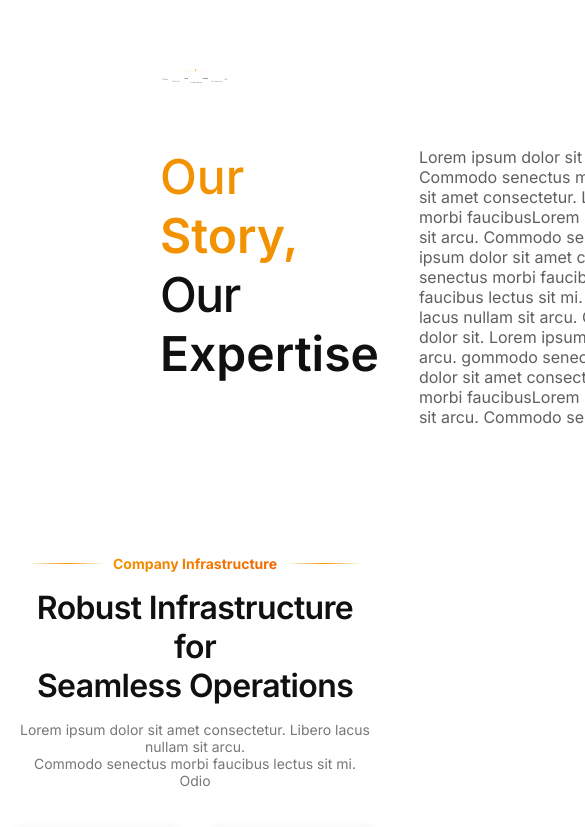
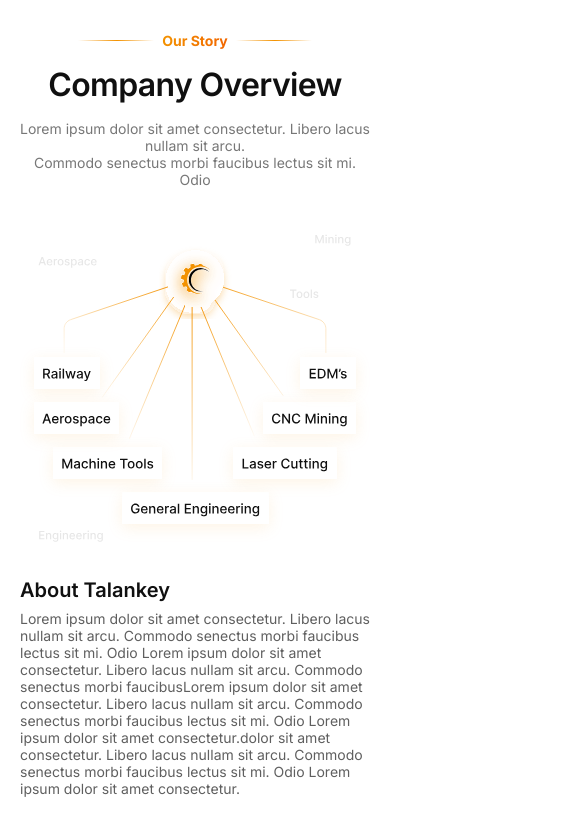
Before and after one commit to koiosengg/Talankey, a React (Vite) app: page /about in a window 390 px wide. Shown: the part 860-1687 px from the top of the page, 585 px wide, since content can reach past the window. Built offline with nearby package versions, Linux system fonts and the light colour scheme.

Commit message:
About Page Responsive Done

```diff
--- a/src/components/About.jsx
+++ b/src/components/About.jsx
@@ -1,6 +1,7 @@
 import React from "react";
 import AboutBanner from "../assets/About/AboutBanner.svg";
 import AboutBannerBelow from "../assets/About/AboutBannerBelow.svg";
+import MobileAboutBannerBelow from "../assets/About/MobileAboutBannerBelow.svg";
 import AboutTestImg from "../assets/About/Talankey aboutTestImg.jfif";
 import Journey from "./Journey";
 import Gallery from "./Gallery";
@@ -50,6 +51,39 @@
             consectetur. Libero lacus nullam sit arcu. Commodo senectus morbi
             faucibus lectus sit{" "}
           </p>
+        </div>
+      </div>
+      <div className="infoContainer mobileAboutBannerBelow mobile">
+        <div className="infoContainerHeading">
+          <div className="subHeading">
+            <div className="headingLine"></div>
+            <p>Our Story</p>
+            <div className="headingLine"></div>
+          </div>
+          <div className="heading">
+            <h2>Company Overview</h2>
+            <p>
+              Lorem ipsum dolor sit amet consectetur. Libero lacus nullam sit
+              arcu.<br></br> Commodo senectus morbi faucibus lectus sit mi. Odio{" "}
+            </p>
+          </div>
+        </div>
+        <div className="infoContainerDiv">
+          <img src={MobileAboutBannerBelow}></img>
+          <div className="heading">
+            <h4>About Talankey</h4>
+            <p>
+              Lorem ipsum dolor sit amet consectetur. Libero lacus nullam sit
+              arcu. Commodo senectus morbi faucibus lectus sit mi. Odio Lorem
+              ipsum dolor sit amet consectetur. Libero lacus nullam sit arcu.
+              Commodo senectus morbi faucibusLorem ipsum dolor sit amet
+              consectetur. Libero lacus nullam sit arcu. Commodo senectus morbi
+              faucibus lectus sit mi. Odio Lorem ipsum dolor sit amet
+              consectetur.dolor sit amet consectetur. Libero lacus nullam sit
+              arcu. Commodo senectus morbi faucibus lectus sit mi. Odio Lorem
+              ipsum dolor sit amet consectetur.{" "}
+            </p>
+          </div>
         </div>
       </div>
       <div className="infoContainer">
--- a/src/components/HomeDivs/HomeSectors.jsx
+++ b/src/components/HomeDivs/HomeSectors.jsx
@@ -111,8 +111,12 @@
                 <img src={sector.img} className="mobile"></img>
                 <p>{sector.content}</p>
               </div>
-              <div className="Line"></div>
-              <div className="activeLineDiv">
+
+              <div className="LineDiv">
+                <div className="normalLine">
+                  <div className="Line"></div>
+                </div>
+
                 <div className="activeLine"></div>
               </div>
             </div>
--- a/src/components/Journey.jsx
+++ b/src/components/Journey.jsx
@@ -1,23 +1,26 @@
 import React, { useEffect, useState } from "react";
 import { useInView } from "react-intersection-observer";
 
-const useCountUp = (targetNumber, isInView) => {
+// Custom hook for count-up animation
+const useCountUp = (targetNumber, isInView, duration = 3000) => {
   const [count, setCount] = useState(0);
 
   useEffect(() => {
     if (isInView) {
+      const incrementTime = duration / targetNumber; // Calculate time per increment
+
       const incrementCount = (current) => {
         if (current < targetNumber) {
           setTimeout(() => {
             setCount(current + 1);
             incrementCount(current + 1);
-          }, 40);
+          }, incrementTime); // Use dynamic delay
         }
       };
 
       incrementCount(0);
     }
-  }, [targetNumber, isInView]);
+  }, [targetNumber, isInView, duration]);
 
   return count;
 };
@@ -28,10 +31,12 @@
     threshold: 0.5,
   });
 
-  const companiesServed = useCountUp(56, inView);
-  const yearsInBusiness = useCountUp(7, inView);
-  const productsSold = useCountUp(138, inView);
-  const countriesShipped = useCountUp(8, inView);
+  const duration = 2000; // Set total duration for the count-up animation
+
+  const companiesServed = useCountUp(56, inView, duration);
+  const yearsInBusiness = useCountUp(7, inView, duration);
+  const productsSold = useCountUp(138, inView, duration);
+  const countriesShipped = useCountUp(8, inView, duration);
 
   return (
     <div className="journey" ref={journeyRef}>
--- a/src/components/Navbar.jsx
+++ b/src/components/Navbar.jsx
@@ -307,7 +307,7 @@
                 viewBox="0 0 8 12"
                 fill="none"
                 style={{
-                  transform: isOpen ? "rotate(-270deg)" : "rotate(0deg)",
+                  transform: isOpen ? "rotate(-90deg)" : "rotate(90deg)",
                   transition: "transform 0.3s ease",
                 }}
               >
--- a/style.css
+++ b/style.css
@@ -977,6 +977,21 @@
   transition: all 0.5s;
 }
 
+.homeSectorTextSet .LineDiv {
+  width: 100%;
+  position: relative;
+  display: flex;
+  align-items: flex-start;
+  justify-content: flex-start;
+}
+
+.homeSectorTextSet .normalLine {
+  width: 100%;
+  display: flex;
+  align-items: flex-end;
+  justify-content: flex-end;
+}
+
 .homeSectorTextSet .Line {
   display: flex;
   align-items: flex-end;
@@ -1052,16 +1067,40 @@
   }
 }
 
+.homeSectorTextSet {
+  height: 100%;
+  background: #fff;
+}
+
 .activeSectorSet {
-  animation: activeSectorSet 0.5s ease-in;
+  animation: activeSectorSet 1s linear;
 }
 
 @keyframes activeSectorSet {
   from {
+    height: 60px;
+  }
+  to {
+    height: 100%;
+  }
+}
+
+.activeSectorSet .heading p {
+  animation: sectortext 10s linear;
+}
+
+@keyframes sectortext {
+  0% {
     opacity: 0;
   }
-  to {
+  5% {
     opacity: 1;
+  }
+  98% {
+    opacity: 1;
+  }
+  100% {
+    opacity: 0;
   }
 }
 
@@ -1742,12 +1781,14 @@
   flex-grow: 1;
 }
 
+@media screen and (min-width: 1200px) {
   .aboutInfoSet:nth-child(-n + 3) {
     flex-basis: calc((100% - 80px) / 3);
   }
 
   .aboutInfoSet:nth-child(n + 4) {
     flex-basis: calc((100% - 40px) / 2);
+  }
 }
 
 .aboutInfoSet img {
@@ -3459,6 +3500,7 @@
     top: 0;
     left: 0;
     filter: blur(15px);
+    transform: translateX(-55%);
   }
 
   .testimonyBlurDown {
@@ -3968,12 +4010,11 @@
     line-height: normal;
   }
 
-
-  .mobileNumberSet:nth-child(4) .LineDiv{
+  .mobileNumberSet:nth-child(4) .LineDiv {
     display: none;
   }
 
-  .mobileNumberSet:nth-child(4){
+  .mobileNumberSet:nth-child(4) {
     width: 0;
   }
 
@@ -4036,6 +4077,71 @@
   }
 
   .marquee p {
+    font-family: Inter;
+    font-size: 14px;
+    font-style: normal;
+    font-weight: 400;
+    line-height: normal;
+  }
+
+  /* About */
+
+  .About .productBanner {
+    justify-content: space-between;
+  }
+
+  .aboutProductBanner {
+    width: 100%;
+    height: auto;
+    padding: 0px 40px;
+  }
+
+  .About .infoContainerDiv {
+    flex-wrap: nowrap;
+    overflow-x: scroll;
+  }
+
+  .aboutInfoSet {
+    width: 80%;
+    flex-shrink: 0;
+  }
+
+  .aboutBannerBelow {
+    display: none;
+  }
+
+  .mobileAboutBannerBelow .infoContainerDiv {
+    display: flex;
+    width: 100%;
+    flex-direction: column;
+    align-items: flex-start;
+    gap: 32px;
+  }
+
+  .mobileAboutBannerBelow .infoContainerDiv img {
+    width: 100%;
+    object-fit: cover;
+  }
+
+  .mobileAboutBannerBelow .infoContainerDiv .heading {
+    display: flex;
+    flex-direction: column;
+    align-items: flex-start;
+    gap: 8px;
+    align-self: stretch;
+  }
+
+  .mobileAboutBannerBelow .infoContainerDiv .heading h4 {
+    color: var(--Text-Black-Primary, #101010);
+    font-family: Inter;
+    font-size: 20px;
+    font-style: normal;
+    font-weight: 600;
+    line-height: normal;
+  }
+
+  .mobileAboutBannerBelow .infoContainerDiv .heading p {
+    color: var(--Text-Black-text-black-300, #5f5f5f);
     font-family: Inter;
     font-size: 14px;
     font-style: normal;
```
Also changed, not shown: src/assets/About/MobileAboutBannerBelow.svg (added). Lines whose indentation alone changed are shown as unchanged.
